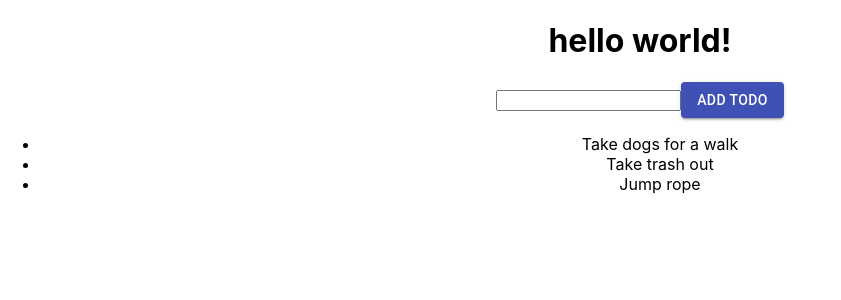
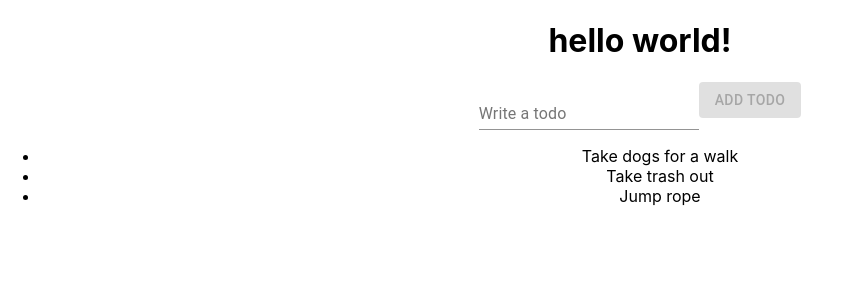
Before and after one commit to ivanleeswe/todoapp_react_firebase, a React (Create React App) app: page / in a window 1280 px wide. Shown: the top 300 px of the page, without its empty margins (0-841 px from the left). Built offline with nearby package versions, Linux system fonts and the light colour scheme.

Commit message:
Added FormControl for the label

```diff
--- a/src/App.js
+++ b/src/App.js
@@ -1,5 +1,5 @@
 import React, { useState } from 'react';
-import { Button } from '@material-ui/core';
+import { Button, FormControl, Input, InputLabel } from '@material-ui/core';
 import './App.css';
 
 function App() {
@@ -16,8 +16,13 @@
     <div className="App">
       <h1>hello world!</h1>
       <form>
-        <input value={input} onChange={event => setInput(event.target.value)}/>
-        <Button type="submit" onClick={addToDo} variant="contained" color="primary">Add Todo</Button>
+
+        <FormControl>
+          <InputLabel>Write a todo</InputLabel>
+          <Input value={input} onChange={event => setInput(event.target.value)}/>
+        </FormControl>
+
+        <Button disabled={!input} type="submit" onClick={addToDo} variant="contained" color="primary">Add Todo</Button>
       </form>
 
 
```
